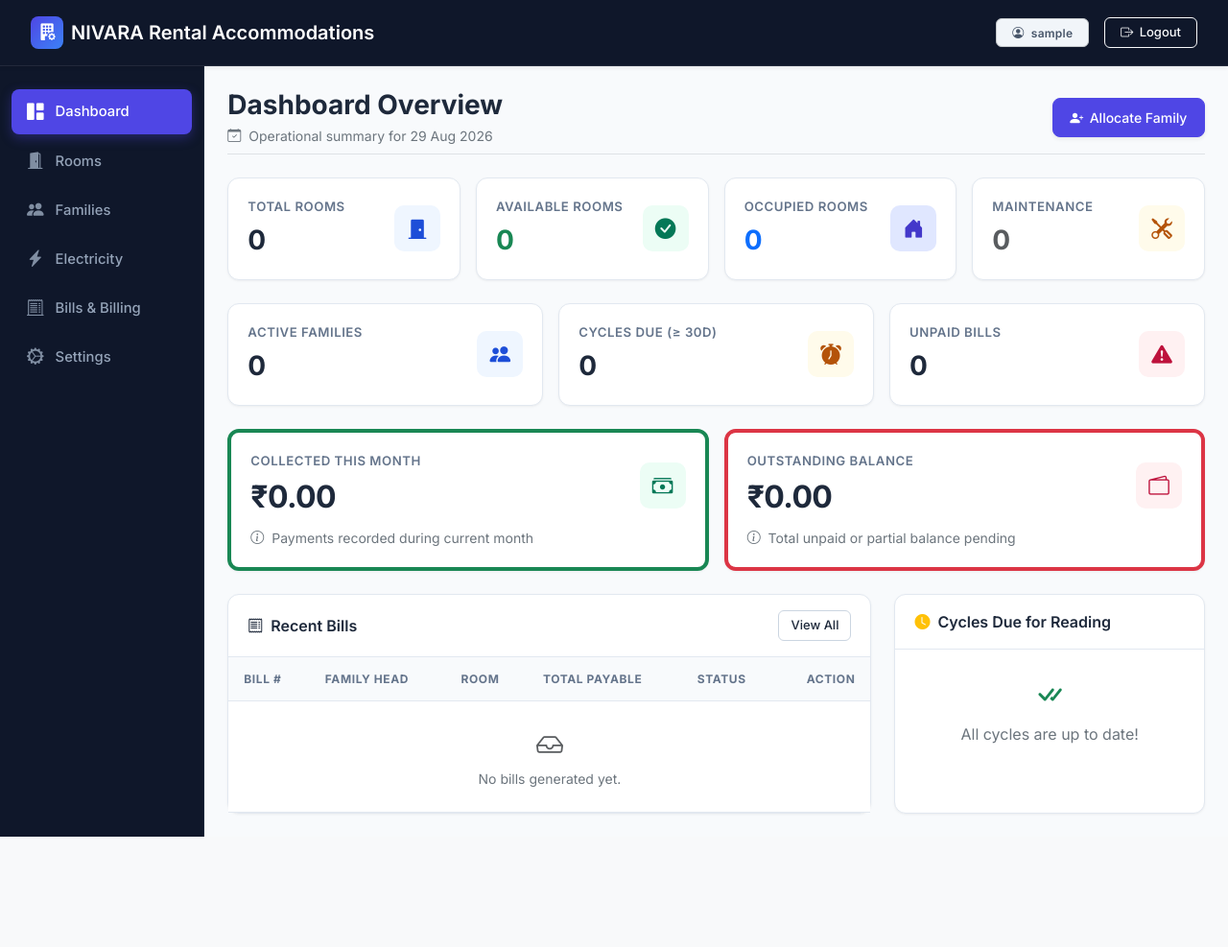
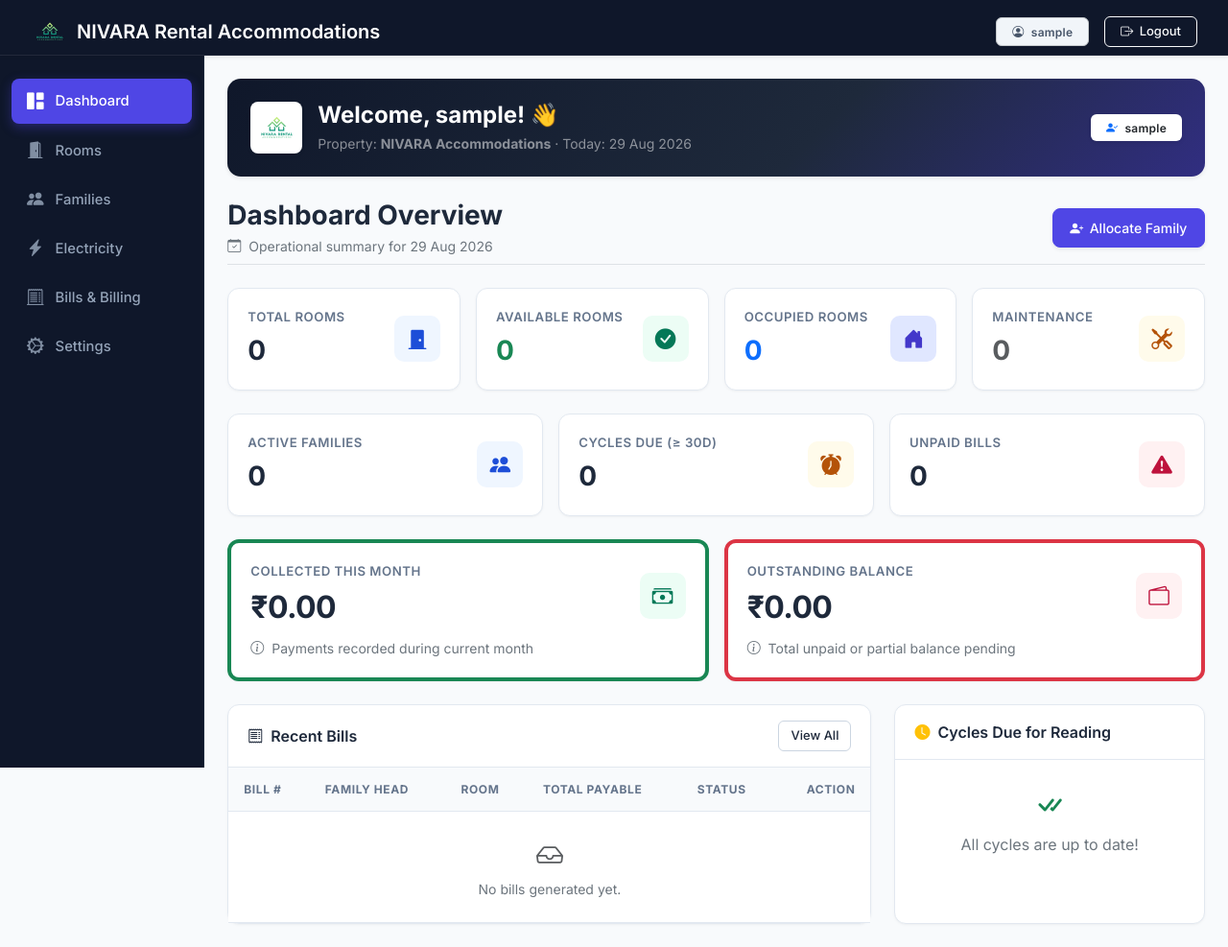
Before and after one commit to Om-Nanekar/NIVARA---Rental-Accommodation-Family-Management-System, a Flask app: page /dashboard in a window 1280 px wide. Shown: the whole page at 96% size. Before the commit the page ends 872 px from the top, so only its background shows below. Run offline with Flask 3, Linux system fonts and the light colour scheme; the visitor is signed in with stand-in values (Sample User, id 1); data that the repository does not hold is empty; some libraries are stand-ins or nearby versions.

Commit message:
Fiixed nav bar and implement Logo

```diff
--- a/app.py
+++ b/app.py
@@ -69,7 +69,10 @@
 
 @app.context_processor
 def inject_globals():
-    return {"current_date": date.today()}
+    return {
+        "current_date": date.today(),
+        "settings": get_settings()
+    }
 
 
 @app.route("/")
--- a/static/css/app.css
+++ b/static/css/app.css
@@ -35,9 +35,19 @@
 
 /* Header Navbar */
 .navbar-custom {
+  position: fixed;
+  top: 0;
+  left: 0;
+  right: 0;
+  z-index: 1030;
+  height: 58px;
   background-color: var(--sidebar-bg);
   border-bottom: 1px solid rgba(255, 255, 255, 0.08);
   padding: 0.75rem 1.25rem;
+}
+
+.app-wrapper {
+  margin-top: 58px;
 }
 
 .brand-badge {
@@ -54,7 +64,10 @@
 
 /* Sidebar Styling */
 .sidebar {
-  min-height: calc(100vh - 58px);
+  position: sticky;
+  top: 58px;
+  height: calc(100vh - 58px);
+  overflow-y: auto;
   background-color: var(--sidebar-bg);
   padding: 1.25rem 0.75rem;
   border-right: 1px solid #1e293b;
@@ -310,7 +323,8 @@
 /* Responsive Sidebar Overrides */
 @media (max-width: 991.98px) {
   .sidebar {
-    min-height: auto;
+    position: static;
+    height: auto;
     border-right: 0;
     border-bottom: 1px solid var(--border-color);
     padding: 0.75rem;
--- a/templates/base.html
+++ b/templates/base.html
@@ -26,11 +26,11 @@
   </head>
   <body>
     {% if session.admin_id %}
-    <nav class="navbar navbar-dark sticky-top shadow-sm navbar-custom">
+    <nav class="navbar navbar-dark fixed-top shadow-sm navbar-custom">
       <div class="container-fluid">
         <a class="navbar-brand fw-semibold d-flex align-items-center gap-2" href="{{ url_for('dashboard') }}">
-          <span class="brand-badge"><i class="bi bi-building-fill-gear"></i></span>
-          <span>NIVARA Rental Accommodations</span>
+          <img src="{{ url_for('static', filename='images/Main_logo.svg') }}" alt="NIVARA Logo" style="height: 32px; width: auto;" class="d-inline-block align-text-top">
+          <span>{{ settings.property_name if settings and settings.property_name else 'NIVARA Rental Accommodations' }}</span>
         </a>
         <div class="d-flex align-items-center gap-3">
           <span class="badge badge-soft-secondary py-2 px-3 border border-secondary-subtle">
@@ -42,7 +42,7 @@
         </div>
       </div>
     </nav>
-    <div class="container-fluid">
+    <div class="container-fluid app-wrapper">
       <div class="row">
         <aside class="col-lg-2 sidebar py-4">
           <nav class="nav flex-column gap-1">
--- a/templates/dashboard.html
+++ b/templates/dashboard.html
@@ -3,6 +3,28 @@
 {% block title %}Dashboard{% endblock %}
 
 {% block content %}
+
+<!-- WELCOME BANNER BOX -->
+<div class="card shadow-sm border-0 mb-4 text-white" style="background: linear-gradient(135deg, #0f172a 0%, #1e293b 60%, #312e81 100%); border-radius: 14px;">
+    <div class="card-body p-4 d-flex align-items-center justify-content-between flex-wrap gap-3">
+        <div class="d-flex align-items-center gap-3">
+            <div class="bg-white p-2 rounded-3 shadow-sm d-flex align-items-center justify-content-center" style="width: 54px; height: 54px;">
+                <img src="{{ url_for('static', filename='images/Main_logo.svg') }}" alt="Logo" style="max-height: 38px; width: auto;">
+            </div>
+            <div>
+                <h2 class="h4 fw-bold mb-1 text-white">Welcome, {{ settings.upi_name if settings and settings.upi_name else session.username }}! 👋</h2>
+                <p class="text-white-50 mb-0 small">
+                    Property: <strong>{{ settings.property_name if settings and settings.property_name else 'NIVARA Accommodations' }}</strong> · Today: {{ current_date.strftime('%d %b %Y') }}
+                </p>
+            </div>
+        </div>
+        <div>
+            <span class="badge bg-white text-dark py-2 px-3 fw-semibold shadow-sm">
+                <i class="bi bi-person-check-fill me-1 text-primary"></i> {{ settings.upi_name if settings and settings.upi_name else session.username }}
+            </span>
+        </div>
+    </div>
+</div>
 
 <!-- HEADER -->
 <div class="d-flex justify-content-between align-items-center mb-4 pb-2 border-bottom">
--- a/templates/login.html
+++ b/templates/login.html
@@ -7,9 +7,7 @@
   <div class="card auth-card">
     <div class="card-body p-4 p-md-5">
       <div class="text-center mb-4">
-        <div class="brand-badge mx-auto mb-3 shadow" style="width: 52px; height: 52px; font-size: 1.6rem; border-radius: 12px;">
-          <i class="bi bi-building-fill-gear"></i>
-        </div>
+        <img src="{{ url_for('static', filename='images/Main_logo.svg') }}" alt="Main Logo" style="height: 56px; width: auto;" class="mb-3">
         <h1 class="h3 fw-bold text-dark mb-1">NIVARA Admin</h1>
         <p class="text-secondary small mb-0">Rental Accommodation & Family Management</p>
       </div>
```
Also changed, not shown: assets/images/Main_logo.svg (added), static/images/Main_logo.svg (added), 1 other file.
